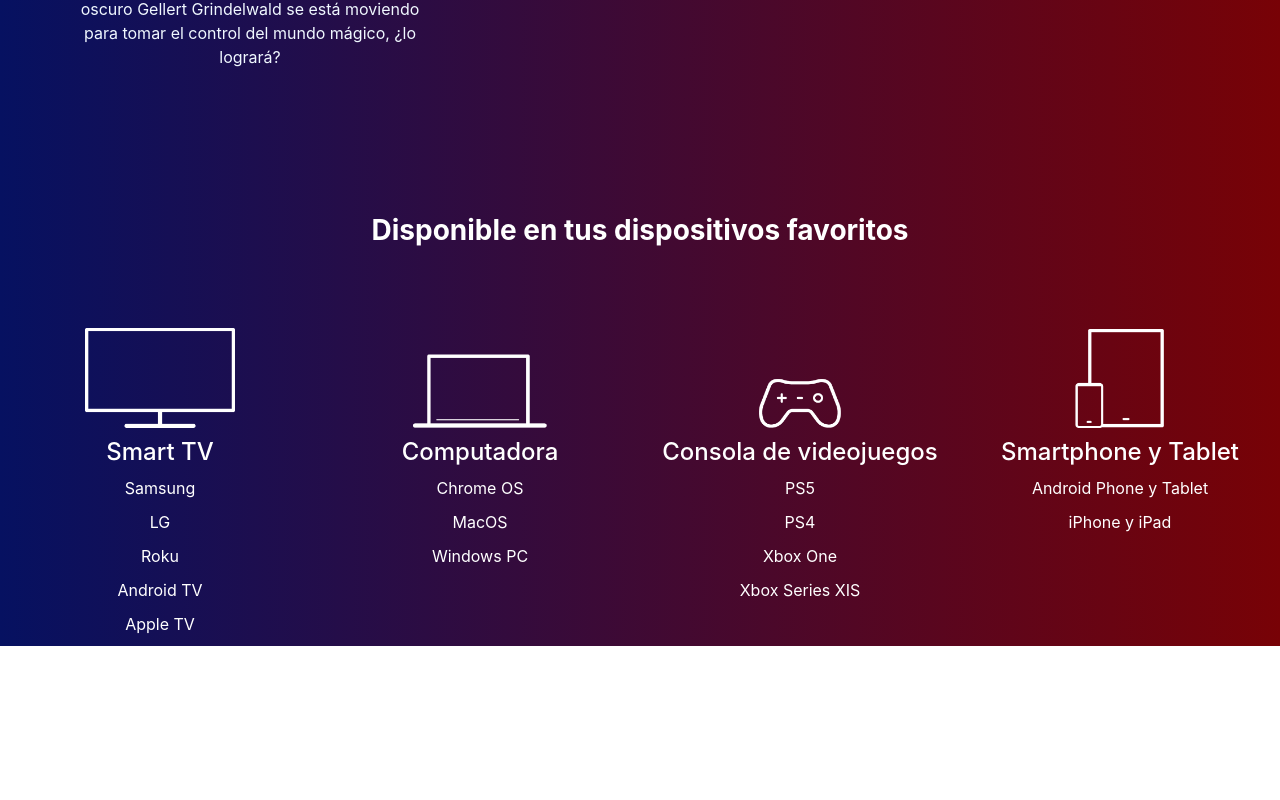
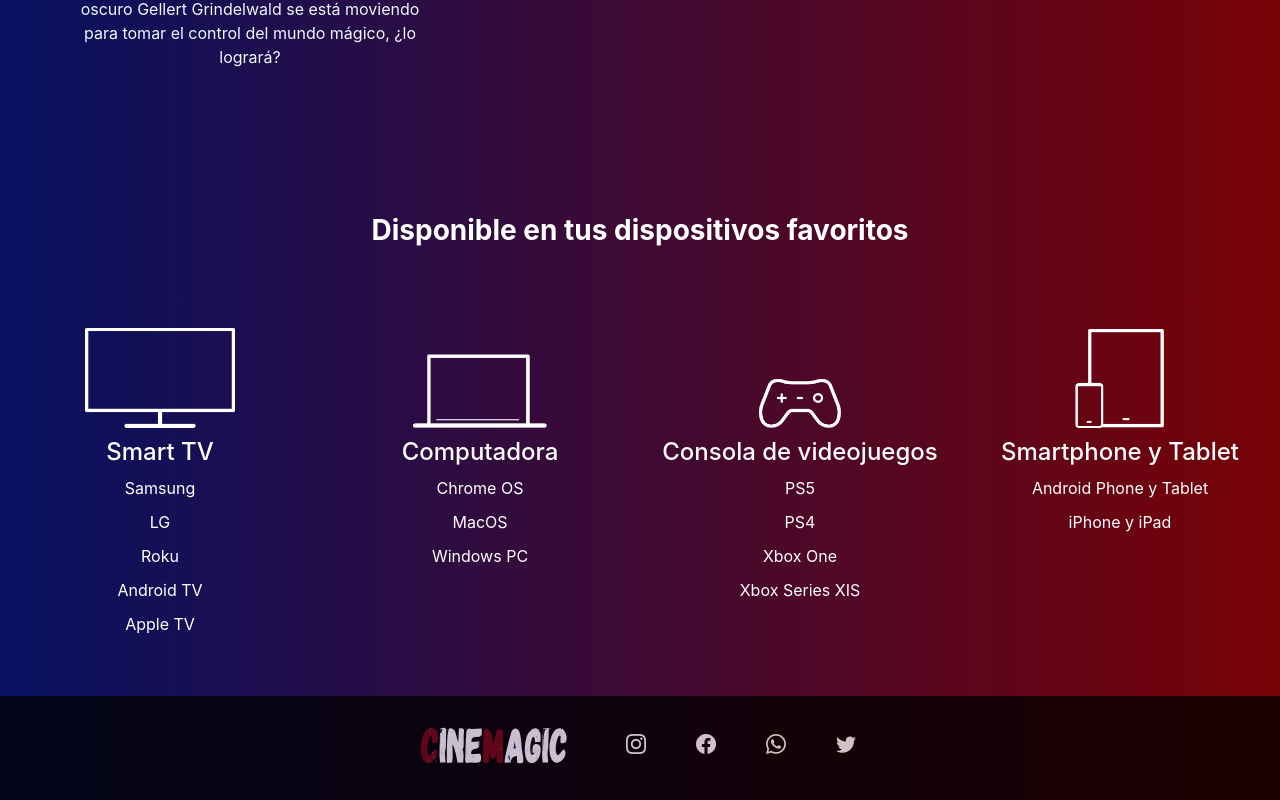
Before and after one commit to monicabatallanes/cinemagic-rolling, a React (Create React App) app: page / in a window 1280 px wide. Shown: the part 2244-3044 px from the top of the page. Before the commit the page ends 2890 px from the top, so only its background shows below. Built offline with nearby package versions, Linux system fonts and the light colour scheme; no server answers.

Commit message:
creé el componente footer

```diff
--- a/public/index.html
+++ b/public/index.html
@@ -11,6 +11,7 @@
     />
     <link rel="apple-touch-icon" href="%PUBLIC_URL%/logo192.png" />
     <link rel="manifest" href="%PUBLIC_URL%/manifest.json" />
+    <link rel="stylesheet" href="https://cdn.jsdelivr.net/npm/bootstrap-icons@1.8.3/font/bootstrap-icons.css">
     <link href="https://cdn.jsdelivr.net/npm/bootstrap@5.1.3/dist/css/bootstrap.min.css" rel="stylesheet" integrity="sha384-1BmE4kWBq78iYhFldvKuhfTAU6auU8tT94WrHftjDbrCEXSU1oBoqyl2QvZ6jIW3" crossorigin="anonymous">
     <title>Cinemagic</title>
   </head>
--- /dev/null
+++ b/src/components/Footer/Footer.css
@@ -0,0 +1,47 @@
+.contenedor-footer {
+    width: 100%;
+    display: flex;
+    justify-content: center;
+    margin-top: 50px;
+    background-color: rgb(0, 0, 0);
+    opacity: 0.75;
+}
+
+.iconos-footer {
+    display: flex;
+    margin-top: 8px;
+    font-size: 20px;
+    list-style: none;
+}
+
+.logo-footer {
+    width: 150px;
+    height: 40px;
+    margin-top: 30px;
+    margin-left: 20px;
+}
+
+.lista-footer {
+    margin: 25px;
+}
+
+@media screen and (max-width:776px) {
+    .contenedor-footer {
+        flex-wrap: wrap;
+    }
+}
+
+@media screen and (max-width:374px) {
+    .contenedor-footer {
+        flex-wrap: wrap;
+    }
+
+    .logo-footer {
+        width: 75px;
+        height: 20px;
+    }
+
+    .iconos-footer {
+        font-size: 10px;
+    }
+}
--- /dev/null
+++ b/src/components/Footer/Footer.js
@@ -0,0 +1,39 @@
+import React from "react";
+import "../Footer/Footer.css";
+import Logo from "../../assets/images/cinemagic-logo.svg";
+
+const Footer = () => {
+  return (
+    <div className="contenedor-footer">
+      <div>
+        <a href="/">
+          <img src={Logo} alt="logo" className="logo-footer" />
+        </a>
+      </div>
+      <ul className="iconos-footer">
+        <li className="lista-footer">
+          <a href="https://www.instagram.com/">
+            <i className="bi bi-instagram"></i>
+          </a>
+        </li>
+        <li className="lista-footer">
+          <a href="https://www.facebook.com/">
+            <i className="bi bi-facebook"></i>
+          </a>
+        </li>
+        <li className="lista-footer">
+          <a href="https://www.whatsapp.com/?lang=es">
+            <i className="bi bi-whatsapp"></i>
+          </a>
+        </li>
+        <li className="lista-footer">
+          <a href="https://www.twitter.com/">
+            <i className="bi bi-twitter"></i>
+          </a>
+        </li>
+      </ul>
+    </div>
+  );
+};
+
+export default Footer;
--- a/src/components/PelisGrilla/PelisGrilla.js
+++ b/src/components/PelisGrilla/PelisGrilla.js
@@ -1,7 +1,7 @@
 import React from "react";
 import axios from "axios";
 import { Link } from "react-router-dom";
-import "./pelisgrilla.css";
+import "../PelisGrilla/pelisgrilla.css";
 
 
 const PelisGrilla = ({imagen, titulo, id}) => {
--- a/src/pages/Landing/Landing.js
+++ b/src/pages/Landing/Landing.js
@@ -1,4 +1,5 @@
 import DispositivosAdaptables from "../../components/DispositivosAdaptables/DispositivosAdaptables";
+import Footer from "../../components/Footer/Footer";
 import Hero from "../../components/Hero/Hero";
 import MenuNavegacion from "../../components/MenuNavegacion/MenuNavegacion";
 import PlanMarketing from "../../components/PlanMarketing/PlanMarketing";
@@ -31,6 +32,9 @@
           <DispositivosAdaptables />
         </section>
       </main>
+      <footer>
+        <Footer />
+      </footer>
     </div>
   );
 }
```
